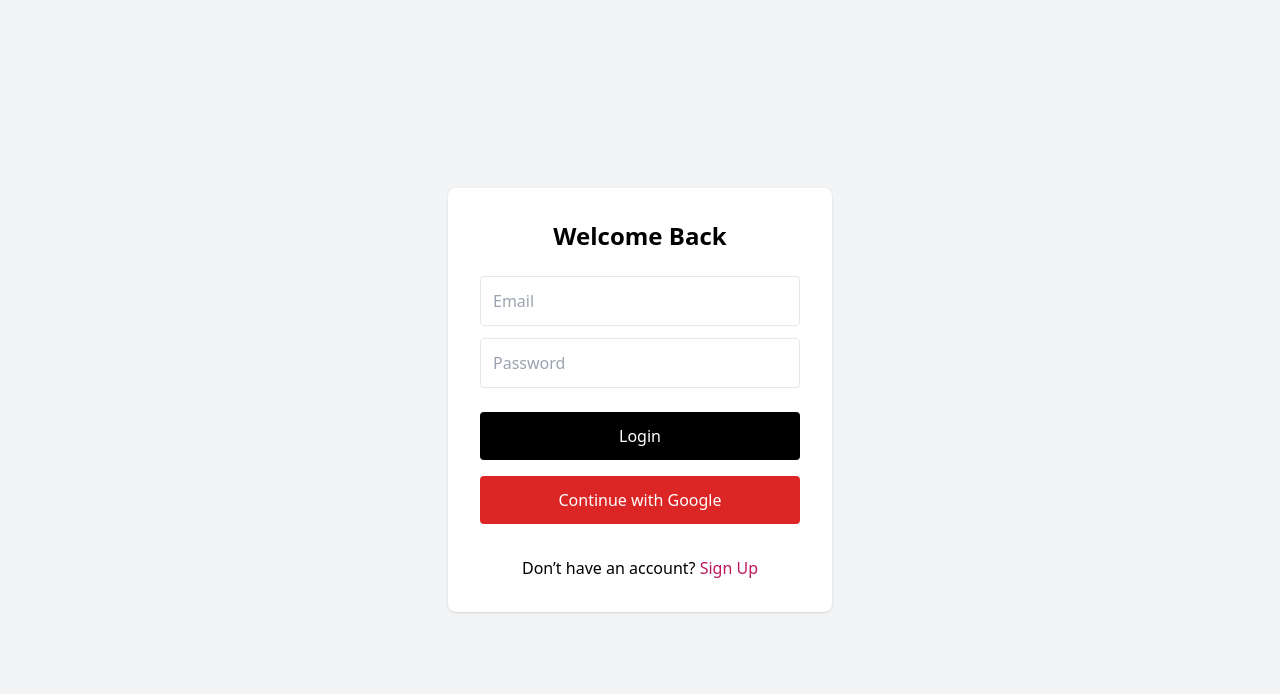
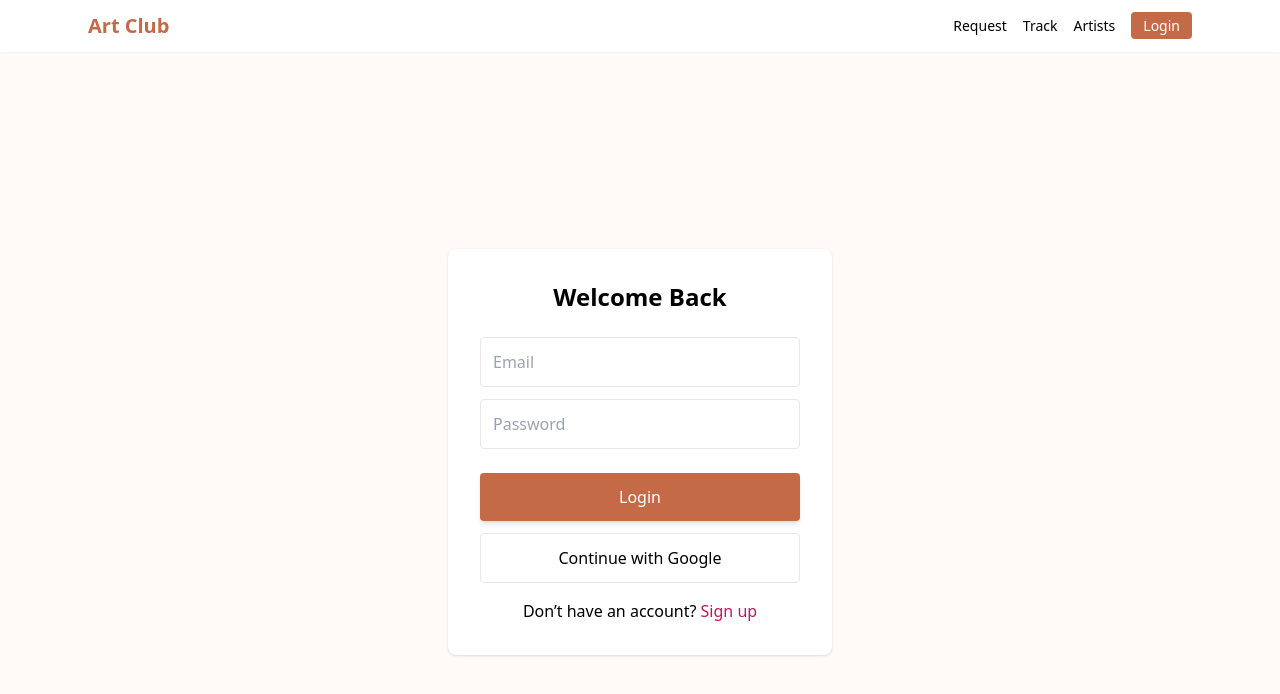
Before and after one commit to deepuhacker9-source/Artclub, a Next.js app: page /login in a window 1280 px wide. Shown: the top 694 px of the page. Built offline with nearby package versions, Linux system fonts and the light colour scheme; no server answers.

Commit message:
Update login.js

```diff
--- a/pages/login.js
+++ b/pages/login.js
@@ -1,6 +1,7 @@
 import { useState } from "react";
 import { supabase } from "../lib/supabaseClient";
 import { useRouter } from "next/router";
+import Navbar from "../components/Navbar";
 
 export default function Login() {
   const router = useRouter();
@@ -10,10 +11,7 @@ export default function Login() {
 
   const loginEmail = async () => {
     setMsg("");
-    const { data, error } = await supabase.auth.signInWithPassword({
-      email,
-      password
-    });
+    const { data, error } = await supabase.auth.signInWithPassword({ email, password });
     if (error) return setMsg(error.message);
     router.push("/");
   };
@@ -21,53 +19,25 @@ export default function Login() {
   const loginGoogle = async () => {
     const { error } = await supabase.auth.signInWithOAuth({
       provider: "google",
-      options: {
-        redirectTo: "https://artclub-7yis24o4a-deepaks-projects-e5f3ec48.vercel.app"
-      }
+      options: { redirectTo: process.env.NEXT_PUBLIC_APP_URL }
     });
-    if (error) alert(error.message);
+    if (error) setMsg(error.message);
   };
 
   return (
-    <div className="min-h-screen flex items-center justify-center bg-gray-100">
-      <div className="bg-white p-8 rounded-lg shadow w-96">
-        <h1 className="text-2xl font-semibold mb-6 text-center">Welcome Back</h1>
-
-        <input
-          type="email"
-          placeholder="Email"
-          className="w-full p-3 border rounded mb-3"
-          onChange={(e) => setEmail(e.target.value)}
-        />
-
-        <input
-          type="password"
-          placeholder="Password"
-          className="w-full p-3 border rounded mb-6"
-          onChange={(e) => setPassword(e.target.value)}
-        />
-
-        <button
-          onClick={loginEmail}
-          className="w-full bg-black text-white py-3 rounded mb-4"
-        >
-          Login
-        </button>
-
-        <button
-          onClick={loginGoogle}
-          className="w-full bg-red-600 text-white py-3 rounded mb-4"
-        >
-          Continue with Google
-        </button>
-
-        {msg && <p className="text-red-600 text-center">{msg}</p>}
-
-        <p className="text-center mt-4">
-          Don’t have an account?{" "}
-          <a href="/signup" className="text-pink-700 font-medium">Sign Up</a>
-        </p>
+    <>
+      <Navbar />
+      <div className="min-h-screen flex items-center justify-center bg-[var(--bg)]">
+        <div className="bg-white p-8 rounded-lg shadow w-96">
+          <h1 className="text-2xl font-semibold mb-6 text-center">Welcome Back</h1>
+          <input className="w-full p-3 border rounded mb-3" placeholder="Email" value={email} onChange={(e)=>setEmail(e.target.value)} />
+          <input className="w-full p-3 border rounded mb-6" type="password" placeholder="Password" value={password} onChange={(e)=>setPassword(e.target.value)} />
+          <button onClick={loginEmail} className="w-full px-4 py-3 rounded shadow-md" style={{ background: "#C56A47", color: "#fff" }}>Login</button>
+          <button onClick={loginGoogle} className="w-full mt-3 px-4 py-3 rounded border">Continue with Google</button>
+          {msg && <p className="text-red-600 mt-3">{msg}</p>}
+          <p className="text-center mt-4">Don’t have an account? <a href="/signup" className="text-pink-700">Sign up</a></p>
+        </div>
       </div>
-    </div>
+    </>
   );
 }
```
